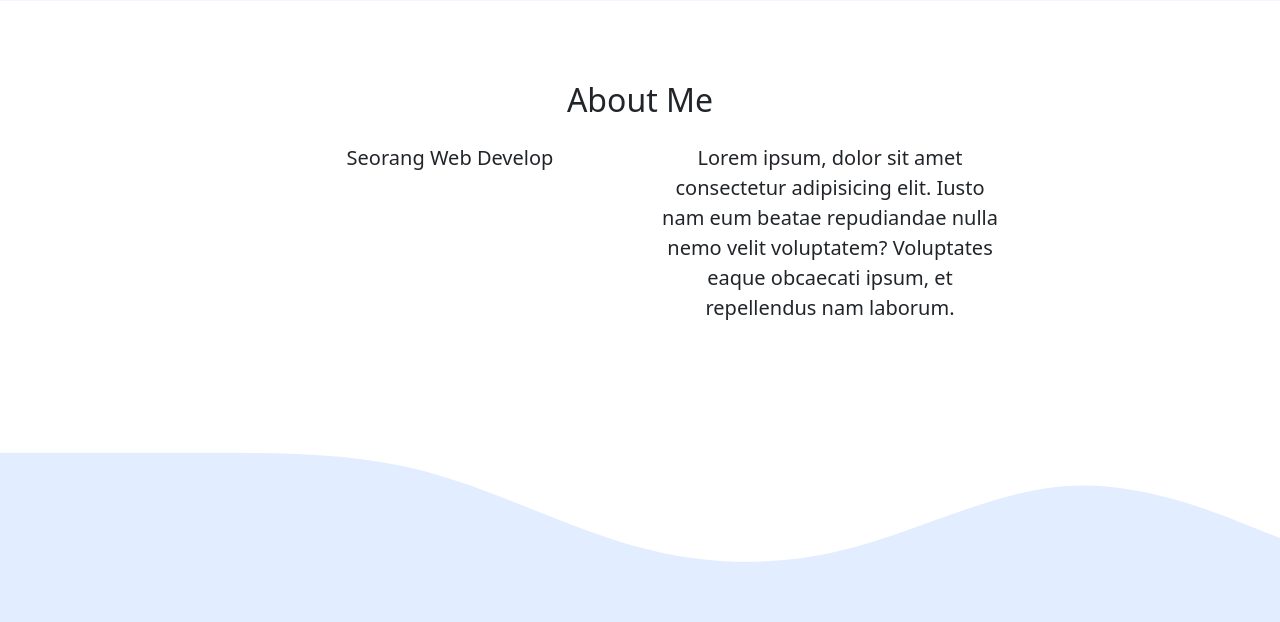
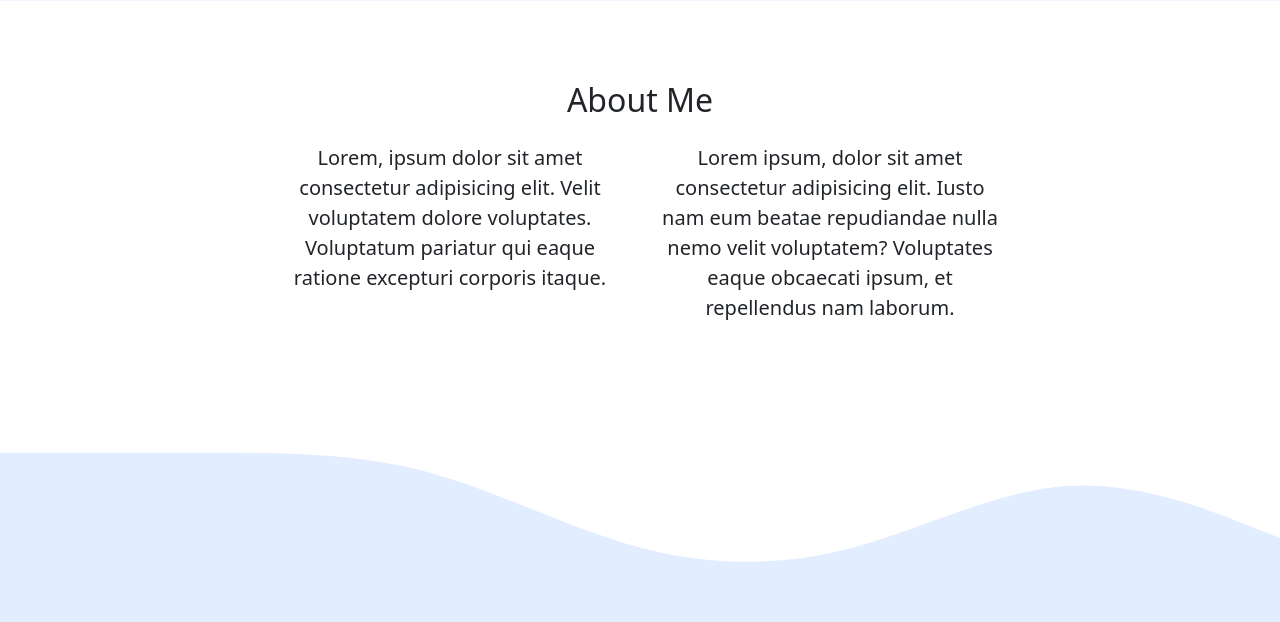
Before and after one commit to tony1477/tony1477.github.io, a PHP site: page / in a window 1280 px wide. Shown: the part 719-1341 px from the top of the page. Run offline with PHP 8.4, Linux system fonts and the light colour scheme; some libraries are stand-ins or nearby versions.

Commit message:
Revert "Update About Us"

```diff
--- a/index.php
+++ b/index.php
@@ -69,7 +69,7 @@
         </div>
         <div class="row justify-content-center fs-5 text-center">
           <div class="col-md-4">
-            <p>Seorang Web Develop</p>
+            <p>Lorem, ipsum dolor sit amet consectetur adipisicing elit. Velit voluptatem dolore voluptates. Voluptatum pariatur qui eaque ratione excepturi corporis itaque.</p>
           </div>
           <div class="col-md-4">
             <p>Lorem ipsum, dolor sit amet consectetur adipisicing elit. Iusto nam eum beatae repudiandae nulla nemo velit voluptatem? Voluptates eaque obcaecati ipsum, et repellendus nam laborum.</p>
```
